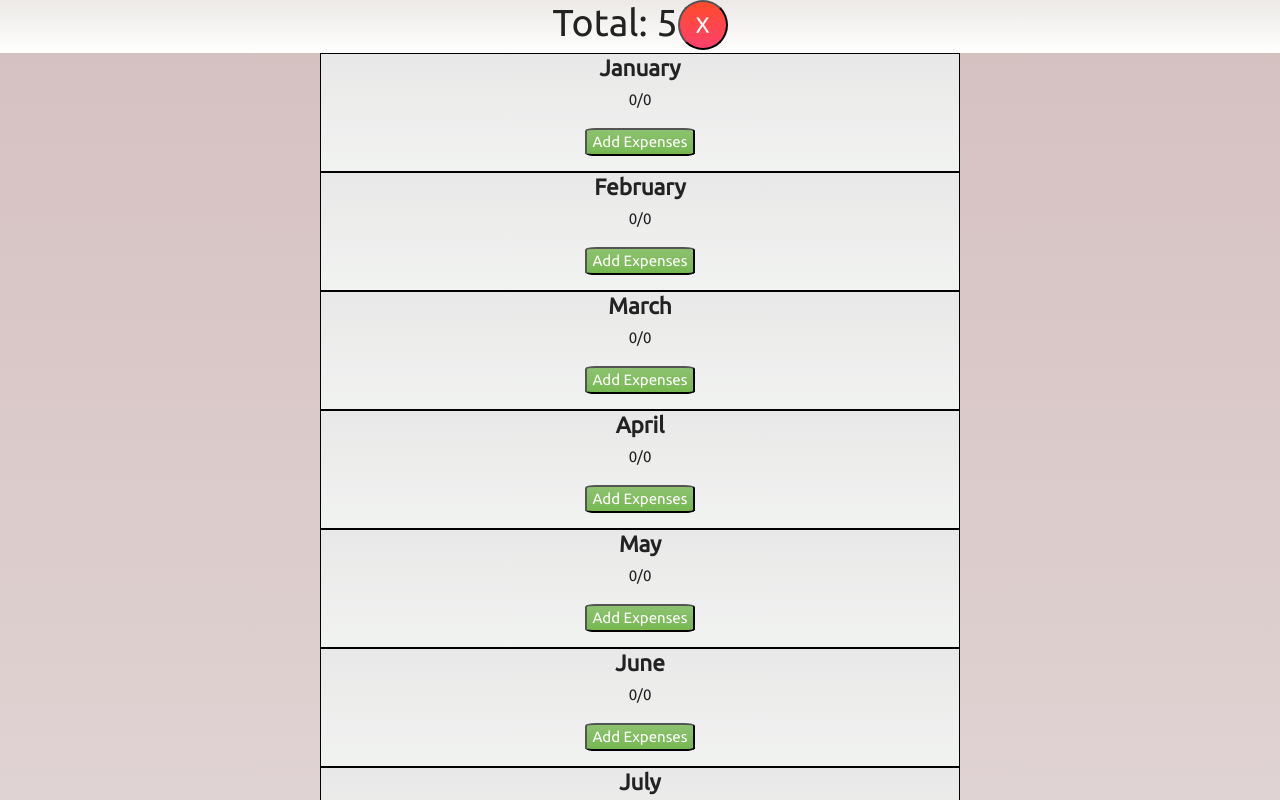
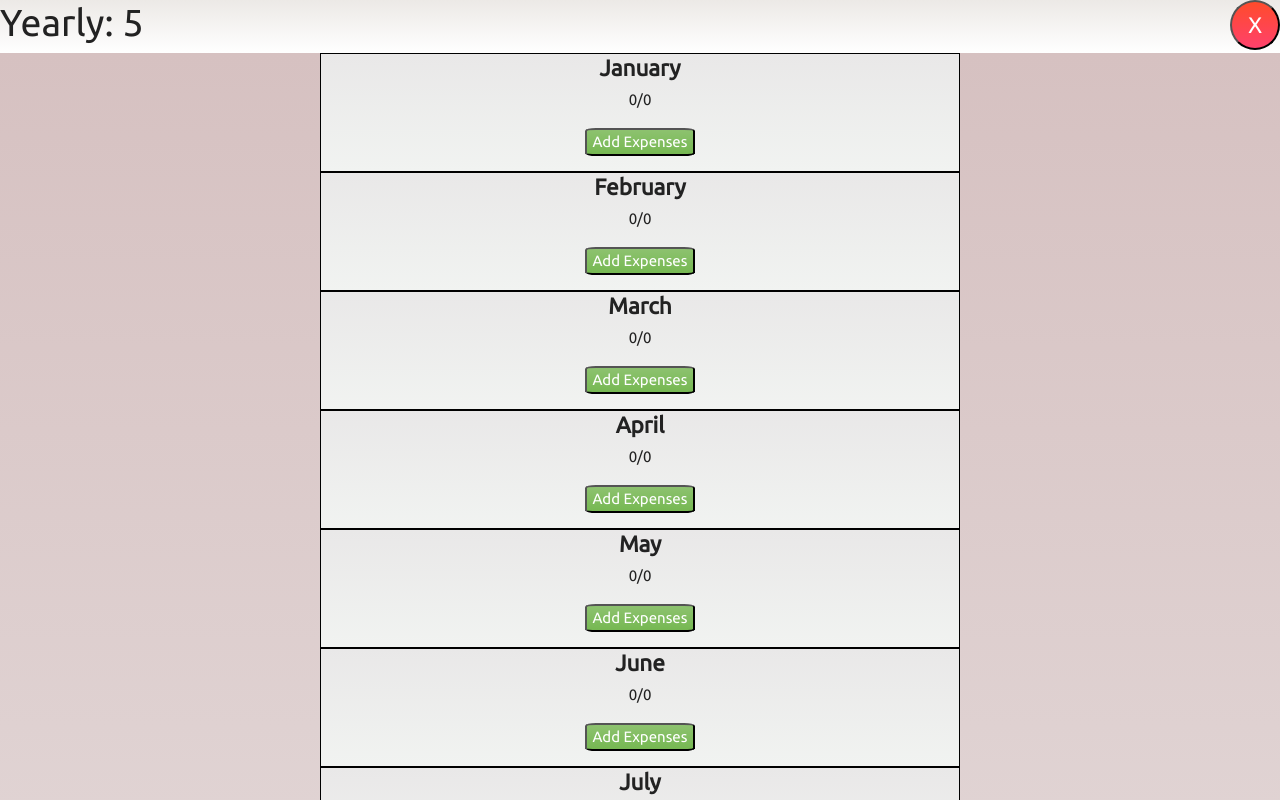
Before and after one commit to bragerosberg/budget-manager, a React (Create React App) app: page / in a window 1280 px wide. Both pictures are taken after typing "5" into the empty fields and a click on the button "Submit". Shown: the top 800 px of the page. Built offline with nearby package versions, Linux system fonts and the light colour scheme.

Commit message:
Aligned the budget header to clearly seperate the delete button

```diff
--- a/src/components/board/Board.jsx
+++ b/src/components/board/Board.jsx
@@ -38,7 +38,7 @@ const Board = () => {
   return budgetSet ? (
     <section className="budget__wrapper">
       <aside className="budget__header--wrapper">
-        <h1 className="budget__header">Total: {yearlyBudget}</h1>
+        <h1 className="budget__header">Yearly: {yearlyBudget}</h1>
         <button className="budget__resetbutton" onClick={resetBudget}>X</button>
       </aside>
       <Budget yearlyBudget={yearlyBudget} />
--- a/src/components/board/board.css
+++ b/src/components/board/board.css
@@ -20,6 +20,7 @@
 .budget__header--wrapper {
   display: flex;
   justify-content: center;
+  justify-content: space-between;
   background: linear-gradient(to bottom, #ece9e6, #ffffff);
 }
 
@@ -30,7 +31,6 @@
   border-radius: 50%;
   color: white;
   font-size: 1.5em;
-
 }
 
 .form__button {
```
